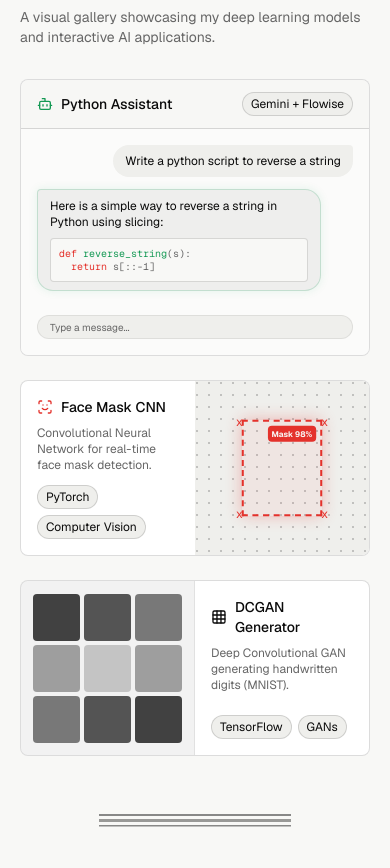
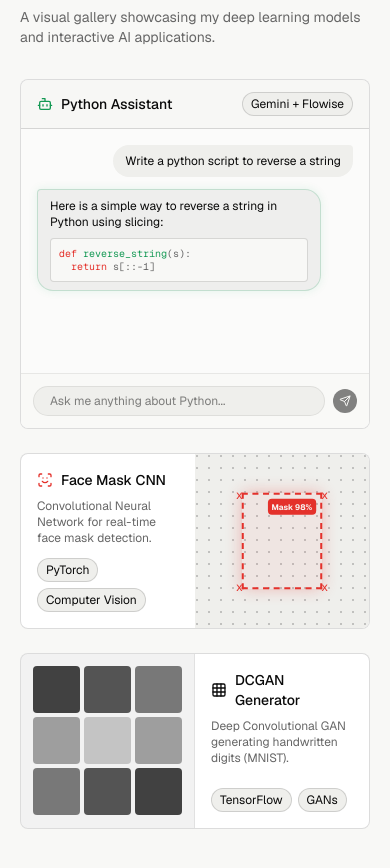
Before and after one commit to maryem-ahmed/maryem-ahmed-portfolio, a Next.js app: page / in a window 390 px wide. Shown: the part 1000-1868 px from the top of the page. Built offline with nearby package versions, Linux system fonts and the light colour scheme.

Commit message:
feat: make Python Assistant interactive

```diff
--- a/src/components/sections/ai-lab.tsx
+++ b/src/components/sections/ai-lab.tsx
@@ -1,7 +1,8 @@
 "use client";
 
+import { useState, useRef, useEffect } from "react";
 import { motion } from "framer-motion";
-import { Bot, ScanFace, Grid3x3, Code2 } from "lucide-react";
+import { Bot, ScanFace, Grid3x3, Code2, Send, Loader2 } from "lucide-react";
 import { CrochetCard } from "@/components/ui/crochet";
 import { SectionHeading } from "@/components/ui/section-heading";
 import { FadeIn } from "@/components/effects/fade-in";
@@ -17,31 +18,7 @@ export function AILab() {
       <div className="grid gap-6 md:grid-cols-2">
         {/* Python Assistant (Flowise + Gemini) */}
         <FadeIn delay={0.1}>
-          <CrochetCard hover className="tatreez-accent relative flex h-full flex-col overflow-hidden p-0">
-            <div className="border-b border-border bg-muted/50 px-4 py-3 flex items-center gap-2">
-              <Bot className="h-4 w-4 text-tatreez-green" />
-              <h3 className="font-medium text-sm">Python Assistant</h3>
-              <span className="ml-auto glass-pill px-2 py-0.5 text-[10px]">Gemini + Flowise</span>
-            </div>
-
-            <div className="p-4 flex flex-col gap-3 flex-1 bg-background/50">
-              <div className="self-end rounded-2xl rounded-tr-sm bg-muted px-3 py-2 text-xs text-foreground max-w-[80%]">
-                Write a python script to reverse a string
-              </div>
-              <div className="self-start rounded-2xl rounded-tl-sm bg-foreground/5 border border-tatreez-green/20 px-3 py-2 text-xs text-foreground max-w-[90%] shadow-[0_0_10px_rgba(20,153,84,0.1)]">
-                <p className="mb-2">Here is a simple way to reverse a string in Python using slicing:</p>
-                <div className="bg-background rounded p-2 border border-border font-mono text-[10px] text-muted-foreground">
-                  <span className="text-tatreez-red">def</span> <span className="text-tatreez-green">reverse_string</span>(s):<br/>
-                  &nbsp;&nbsp;<span className="text-tatreez-red">return</span> s[::-1]
-                </div>
-              </div>
-              <div className="mt-auto pt-3 flex items-center gap-2">
-                <div className="h-6 flex-1 rounded-full bg-muted border border-border/50 flex items-center px-3">
-                  <span className="text-[10px] text-muted-foreground">Type a message...</span>
-                </div>
-              </div>
-            </div>
-          </CrochetCard>
+          <InteractivePythonAssistant />
         </FadeIn>
 
         <div className="grid gap-6 grid-rows-2">
@@ -129,3 +106,113 @@ export function AILab() {
     </section>
   );
 }
+
+function InteractivePythonAssistant() {
+  const [messages, setMessages] = useState<{ role: "user" | "ai"; content: React.ReactNode }[]>([
+    {
+      role: "user",
+      content: "Write a python script to reverse a string",
+    },
+    {
+      role: "ai",
+      content: (
+        <>
+          <p className="mb-2">Here is a simple way to reverse a string in Python using slicing:</p>
+          <div className="bg-background rounded p-2 border border-border font-mono text-[10px] text-muted-foreground">
+            <span className="text-tatreez-red">def</span> <span className="text-tatreez-green">reverse_string</span>(s):<br/>
+            &nbsp;&nbsp;<span className="text-tatreez-red">return</span> s[::-1]
+          </div>
+        </>
+      ),
+    },
+  ]);
+  const [input, setInput] = useState("");
+  const [isTyping, setIsTyping] = useState(false);
+  const scrollRef = useRef<HTMLDivElement>(null);
+
+  useEffect(() => {
+    if (scrollRef.current) {
+      scrollRef.current.scrollTop = scrollRef.current.scrollHeight;
+    }
+  }, [messages, isTyping]);
+
+  const handleSubmit = (e: React.FormEvent) => {
+    e.preventDefault();
+    if (!input.trim() || isTyping) return;
+
+    const userMessage = input;
+    setInput("");
+    setMessages((prev) => [...prev, { role: "user", content: userMessage }]);
+    setIsTyping(true);
+
+    setTimeout(() => {
+      setMessages((prev) => [
+        ...prev,
+        {
+          role: "ai",
+          content: (
+            <>
+              <p className="mb-2">That's an interesting question! For this portfolio demo, I can show you how to print hello world:</p>
+              <div className="bg-background rounded p-2 border border-border font-mono text-[10px] text-muted-foreground">
+                <span className="text-tatreez-green">print</span>(<span className="text-tatreez-red">"Hello, World!"</span>)
+              </div>
+            </>
+          ),
+        },
+      ]);
+      setIsTyping(false);
+    }, 1500);
+  };
+
+  return (
+    <CrochetCard hover className="tatreez-accent relative flex h-[350px] md:h-full flex-col overflow-hidden p-0">
+      <div className="border-b border-border bg-muted/50 px-4 py-3 flex items-center gap-2">
+        <Bot className="h-4 w-4 text-tatreez-green" />
+        <h3 className="font-medium text-sm">Python Assistant</h3>
+        <span className="ml-auto glass-pill px-2 py-0.5 text-[10px]">Gemini + Flowise</span>
+      </div>
+
+      <div className="p-4 flex flex-col gap-3 flex-1 bg-background/50 overflow-y-auto overflow-x-hidden" ref={scrollRef}>
+        {messages.map((msg, i) => (
+          <div
+            key={i}
+            className={
+              msg.role === "user"
+                ? "self-end rounded-2xl rounded-tr-sm bg-muted px-3 py-2 text-xs text-foreground max-w-[80%]"
+                : "self-start rounded-2xl rounded-tl-sm bg-foreground/5 border border-tatreez-green/20 px-3 py-2 text-xs text-foreground max-w-[90%] shadow-[0_0_10px_rgba(20,153,84,0.1)]"
+            }
+          >
+            {msg.content}
+          </div>
+        ))}
+        {isTyping && (
+          <div className="self-start rounded-2xl rounded-tl-sm bg-foreground/5 border border-tatreez-green/20 px-3 py-3 text-xs text-foreground max-w-[90%] shadow-[0_0_10px_rgba(20,153,84,0.1)] flex items-center gap-1">
+            <motion.div className="w-1.5 h-1.5 rounded-full bg-tatreez-green" animate={{ y: [0, -3, 0] }} transition={{ repeat: Infinity, duration: 0.6, delay: 0 }} />
+            <motion.div className="w-1.5 h-1.5 rounded-full bg-tatreez-green" animate={{ y: [0, -3, 0] }} transition={{ repeat: Infinity, duration: 0.6, delay: 0.2 }} />
+            <motion.div className="w-1.5 h-1.5 rounded-full bg-tatreez-green" animate={{ y: [0, -3, 0] }} transition={{ repeat: Infinity, duration: 0.6, delay: 0.4 }} />
+          </div>
+        )}
+      </div>
+
+      <form onSubmit={handleSubmit} className="p-3 border-t border-border/50 bg-background/80 backdrop-blur-sm">
+        <div className="flex items-center gap-2">
+          <input
+            type="text"
+            value={input}
+            onChange={(e) => setInput(e.target.value)}
+            placeholder="Ask me anything about Python..."
+            className="flex-1 bg-muted border border-border/50 rounded-full px-4 py-1.5 text-xs focus:outline-none focus:border-tatreez-green/50"
+            disabled={isTyping}
+          />
+          <button
+            type="submit"
+            disabled={!input.trim() || isTyping}
+            className="bg-foreground text-background p-1.5 rounded-full disabled:opacity-50 transition-transform active:scale-95"
+          >
+            {isTyping ? <Loader2 className="h-3 w-3 animate-spin" /> : <Send className="h-3 w-3" />}
+          </button>
+        </div>
+      </form>
+    </CrochetCard>
+  );
+}
```
